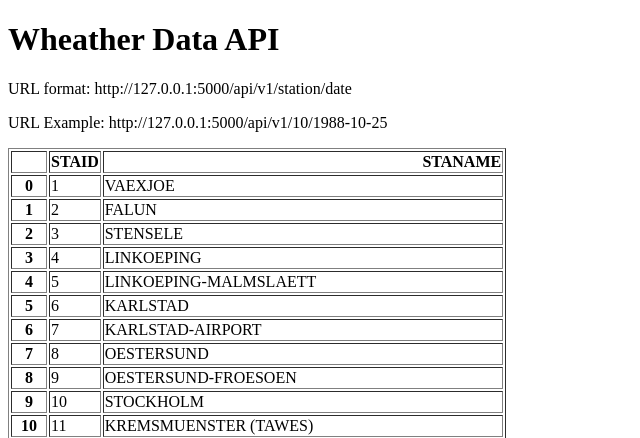
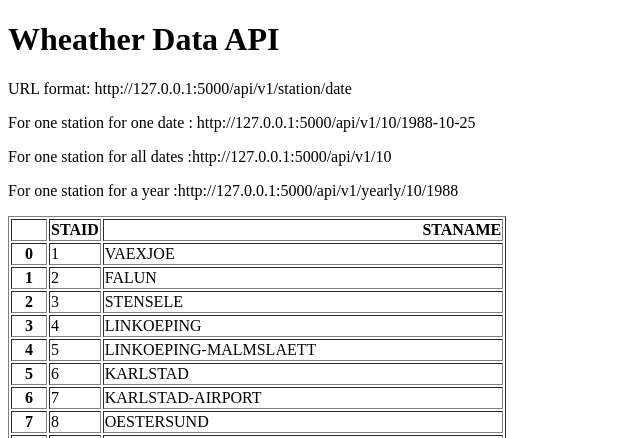
Before and after one commit to aloeleaf/python_mega_course_app6, a Flask app: page / in a window 1280 px wide. Shown: the top 438 px of the page, without its empty margins (0-640 px from the left). Run offline with Flask 3, Linux system fonts and the light colour scheme.

Commit message:
Day31: Add URL endpoint for yearly and all data

```diff
--- a/main.py
+++ b/main.py
@@ -7,6 +7,7 @@ app = Flask("__name__")
 stations = pd.read_csv("data_small/stations.txt", skiprows=17)
 stations = stations[['STAID', 'STANAME                                 ']]
 
+
 @app.route("/")
 def home():
     return render_template("home.html", data=stations.to_html())
@@ -15,12 +16,29 @@ def home():
 @app.route("/api/v1/<station>/<date>")
 def about(station, date):
     filename = "data_small/TG_STAID" + str(station).zfill(6) + ".txt"
-    df = pd.read_csv( filename, skiprows=20, parse_dates=['    DATE'])
+    df = pd.read_csv(filename, skiprows=20, parse_dates=['    DATE'])
     temperature = df.loc[df['    DATE'] == date]['   TG'].squeeze() / 10
     return {"station": station,
             "date": date,
             "temperature": temperature}
 
 
+@app.route("/api/v1/<station>")
+def all_data(station):
+    filename = "data_small/TG_STAID" + str(station).zfill(6) + ".txt"
+    df = pd.read_csv(filename, skiprows=20, parse_dates=['    DATE'])
+    result = df.to_dict()
+    return result
+
+
+@app.route("/api/v1/yearly/<station>/<year>")
+def yearly(station, year):
+    filename = "data_small/TG_STAID" + str(station).zfill(6) + ".txt"
+    df = pd.read_csv(filename, skiprows=20)
+    df["    DATE"] = df["    DATE"].astype(str)
+    result = df[df["    DATE"].str.startswith(str(year))].to_dict()
+    return result
+
+
 if __name__ == "__main__":
     app.run(debug=True)
--- a/templates/home.html
+++ b/templates/home.html
@@ -8,7 +8,9 @@
 <body>
     <h1>Wheather Data API</h1>
     <p>URL format: http://127.0.0.1:5000/api/v1/station/date</p>
-    <p>URL Example: http://127.0.0.1:5000/api/v1/10/1988-10-25</p>
+    <p>For one station for one date : http://127.0.0.1:5000/api/v1/10/1988-10-25</p>
+    <p>For one station for all dates :http://127.0.0.1:5000/api/v1/10 </p>
+    <p>For one station for a year :http://127.0.0.1:5000/api/v1/yearly/10/1988 </p>
     <p>{{data|safe}}</p>
 
 
```
